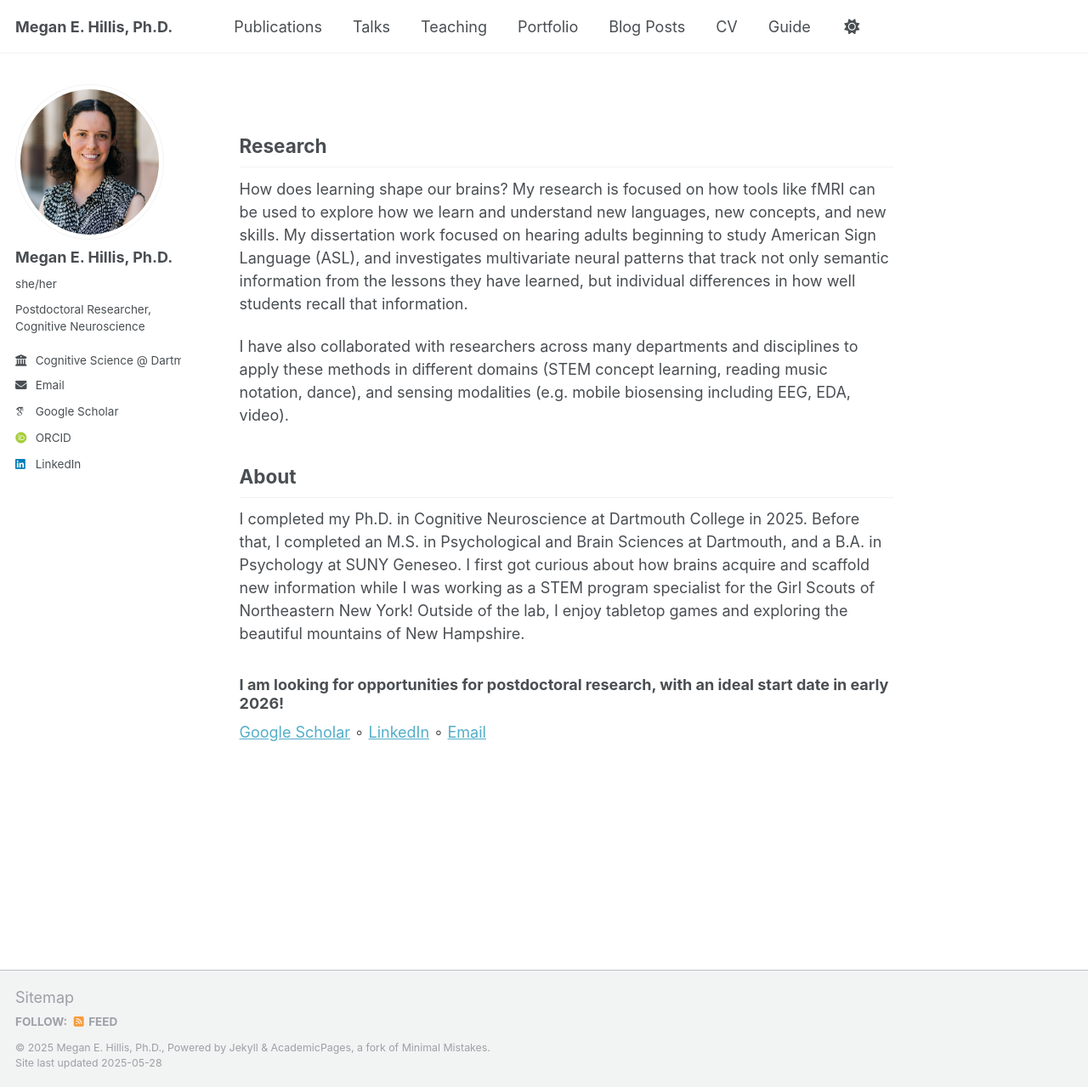
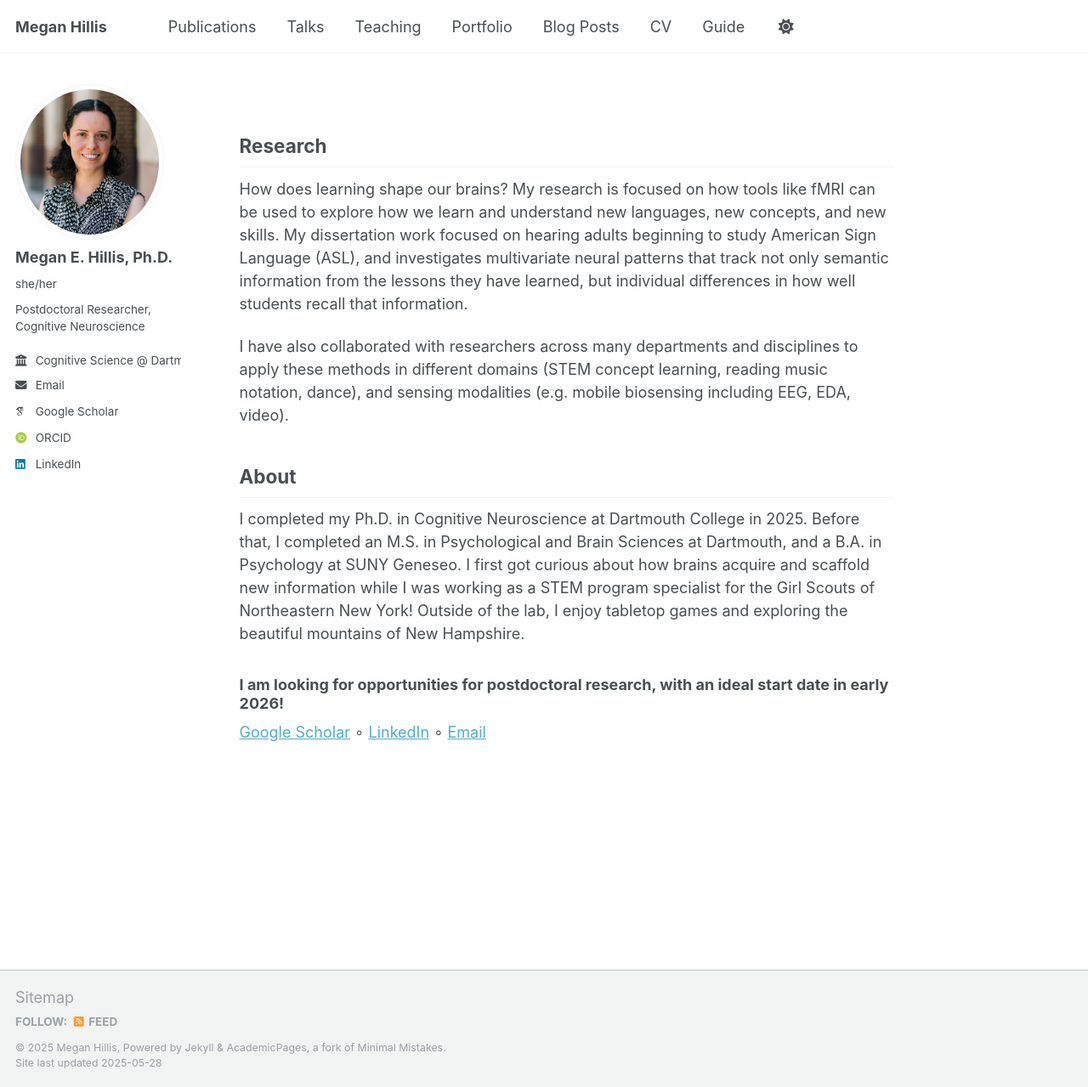
Before and after one commit to megan-hillis/megan-hillis.github.io, a Jekyll site: the page built from _pages/about.md, in a window 1280 px wide and 1279 px high. Shown: the whole window at 85% size. Built offline with Jekyll 4.4.1, drawn with Linux system fonts in a browser that asks for light colours; some web fonts are replaced.

```diff
--- a/_config.yml
+++ b/_config.yml
@@ -9,7 +9,7 @@
 # Basic Site Settings
 locale                   : "en-US"
 site_theme               : "default"
-title                    : "Megan E. Hillis, Ph.D."
+title                    : "Megan Hillis"
 title_separator          : "-"
 name                     : #
 description              : &description "Postdoctoral Researcher in Cognitive Neuroscience"
```
